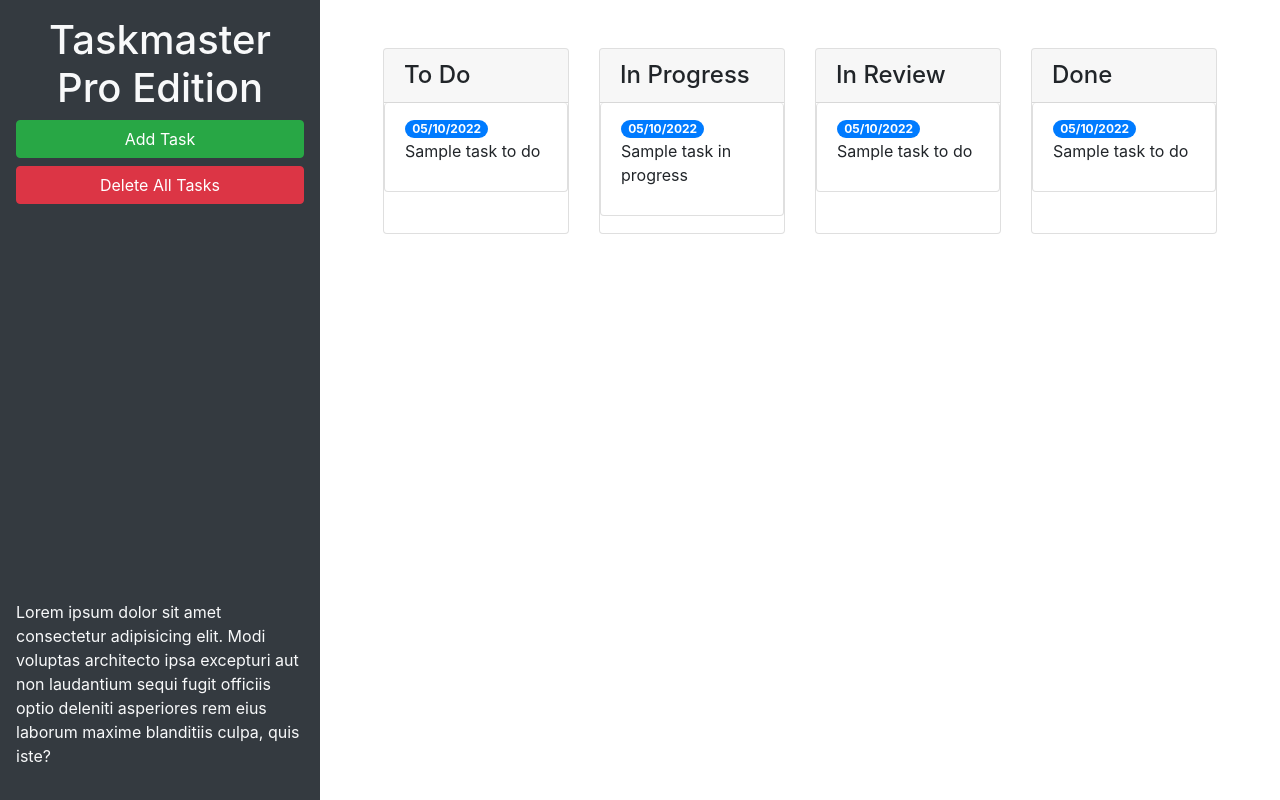
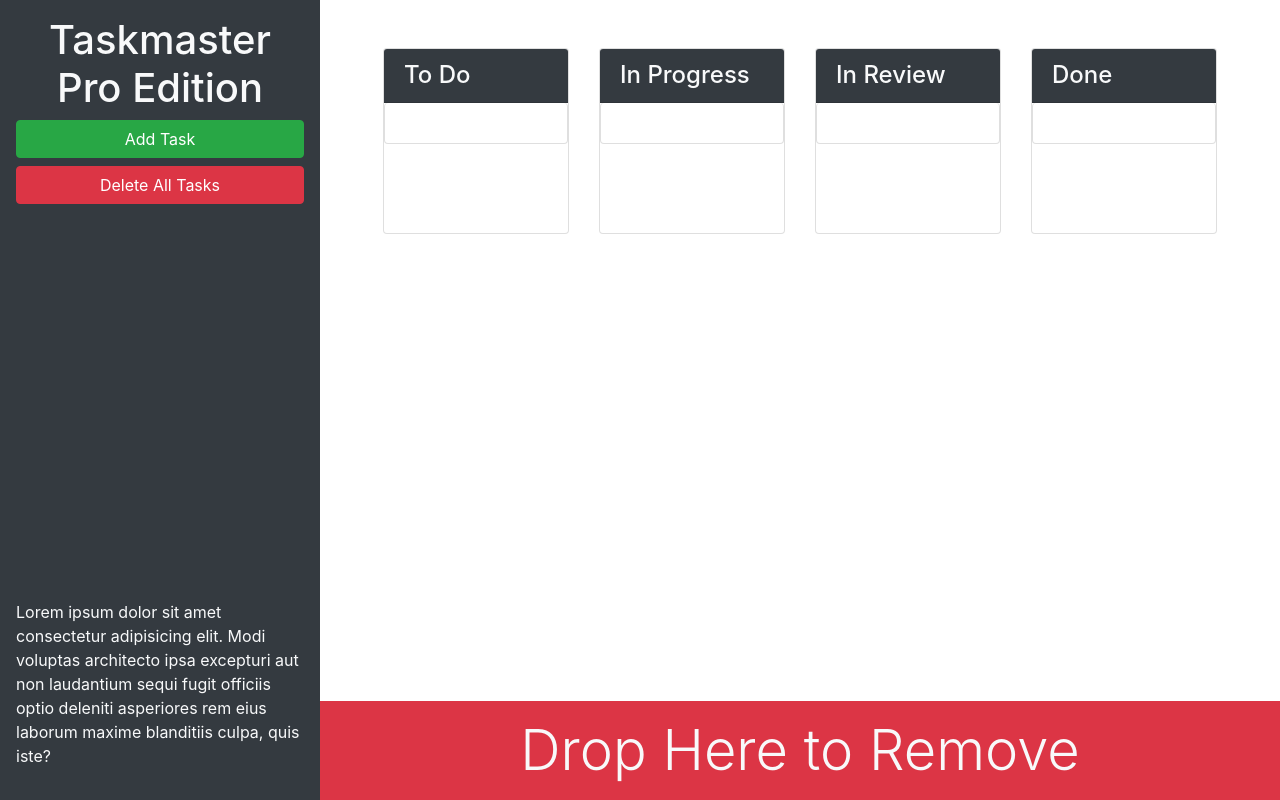
Before and after one commit to chrisdhodges12/taskmaster-pro, a plain HTML site: page index.html in a window 1280 px wide. Drawn offline with nearby package versions, Linux system fonts and the light colour scheme.

Commit message:
add bootstrap utility classes

```diff
--- a/index.html
+++ b/index.html
@@ -13,28 +13,28 @@
 <body>
 
   <div class="row min-vh-100 no-gutters">
-    <header class="col-12 col-lg-3 bg-dark text-light d-flex flex-column p-4 p-lg-3">
+    <header class="col-12 col-lg-3 bg-dark text-light sticky-top d-flex flex-column p-4 p-lg-3">
       <h1 class="text-center">Taskmaster Pro Edition</h1>
       <button id="create-task" class="btn btn-block btn-success" data-toggle="modal" data-target="#task-form-modal">Add
         Task</button>
       <button id="remove-tasks" class="btn btn-block btn-danger">Delete All Tasks</button>
-      <p class="mt-auto">Lorem ipsum dolor sit amet consectetur adipisicing elit. Modi voluptas architecto ipsa
+      <p class="mt-auto d-none d-lg-block">Lorem ipsum dolor sit amet consectetur adipisicing elit. Modi voluptas architecto ipsa
         excepturi aut non
         laudantium sequi fugit officiis optio deleniti asperiores rem eius laborum maxime blanditiis culpa, quis iste?
       </p>
     </header>
-    <main class="col-12 col-lg-9">
+    <main class="col-12 col-lg-9 d-flex flex-column">
       <div class="m-5 row justify-content-around">
         <!-- todo start -->
         <div class="col-12 col-md-6 col-xl-3 mb-3">
           <div class="card">
-            <h4 class="card-header">
+            <h4 class="card-header bg-dark text-light">
               To Do
             </h4>
             <ul id="list-toDo" class="list-group">
             <li class="list-group-item">
-              <span class="badge badge-primary badge-pill"> 05/10/2022</span>
-                <p class=""m-1>Sample task to do</p>
+              <span class="badge badge-primary badge-pill"></span>
+                <p class=""m-1></p>
             </li>
             </ul>
           </div>
@@ -43,13 +43,13 @@
         <!-- in progress start -->
         <div class="col-12 col-md-6 col-xl-3 mb-3">
           <div class="card">
-            <h4 class="card-header">
+            <h4 class="card-header bg-dark text-light">
               In Progress
             </h4>
             <ul id="list-inProgress" class="list-group">
             <li class="list-group-item">
-              <span class="badge badge-primary badge-pill"> 05/10/2022</span>
-                <p class=""m-1>Sample task in progress</p>
+              <span class="badge badge-primary badge-pill"></span>
+                <p class=""m-1></p>
             </li>
             </ul>
           </div>
@@ -58,13 +58,13 @@
         <!-- in review start -->
         <div class="col-12 col-md-6 col-xl-3 mb-3">
           <div class="card">
-            <h4 class="card-header">
+            <h4 class="card-header bg-dark text-light">
               In Review
             </h4>
             <ul id="list-inReview" class="list-group">
             <li class="list-group-item">
-              <span class="badge badge-primary badge-pill"> 05/10/2022</span>
-                <p class=""m-1>Sample task to do</p>
+              <span class="badge badge-primary badge-pill"></span>
+                <p class=""m-1></p>
             </li>
             </ul>
           </div>
@@ -73,18 +73,23 @@
         <!-- done start -->
         <div class="col-12 col-md-6 col-xl-3 mb-3">
           <div class="card">
-            <h4 class="card-header">
+            <h4 class="card-header bg-dark text-light">
               Done
             </h4>
             <ul id="list-done" class="list-group">
             <li class="list-group-item">
-              <span class="badge badge-primary badge-pill"> 05/10/2022</span>
-                <p class=""m-1>Sample task to do</p>
+              <span class="badge badge-primary badge-pill"></span>
+                <p class=""m-1></p>
             </li>
             </ul>
           </div>
         </div>
         <!-- done end -->
+      </div>
+      <div id="trash" class="mt-auto">
+        <div class="w-100 bg-danger p-3 text-center text-light display-4">
+          Drop Here to Remove
+        </div>
       </div>
     </main>
   </div>
```
